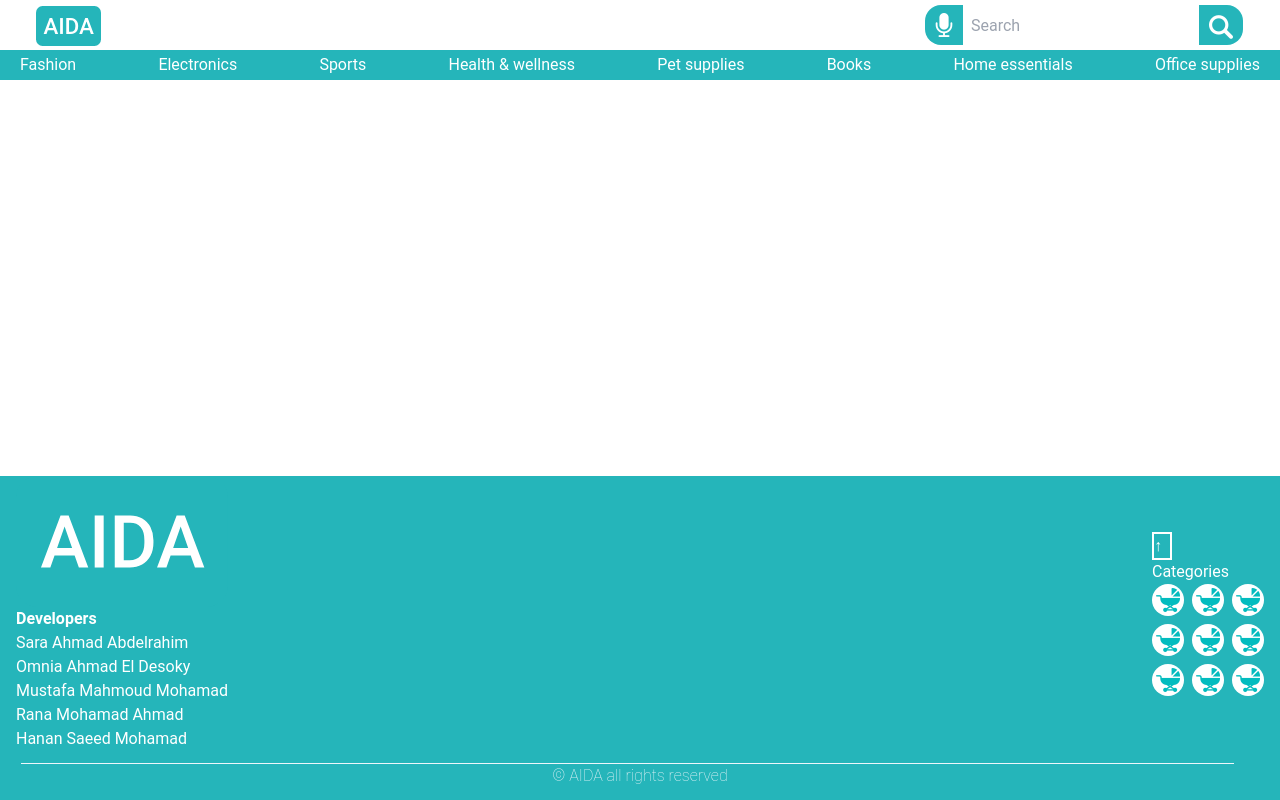
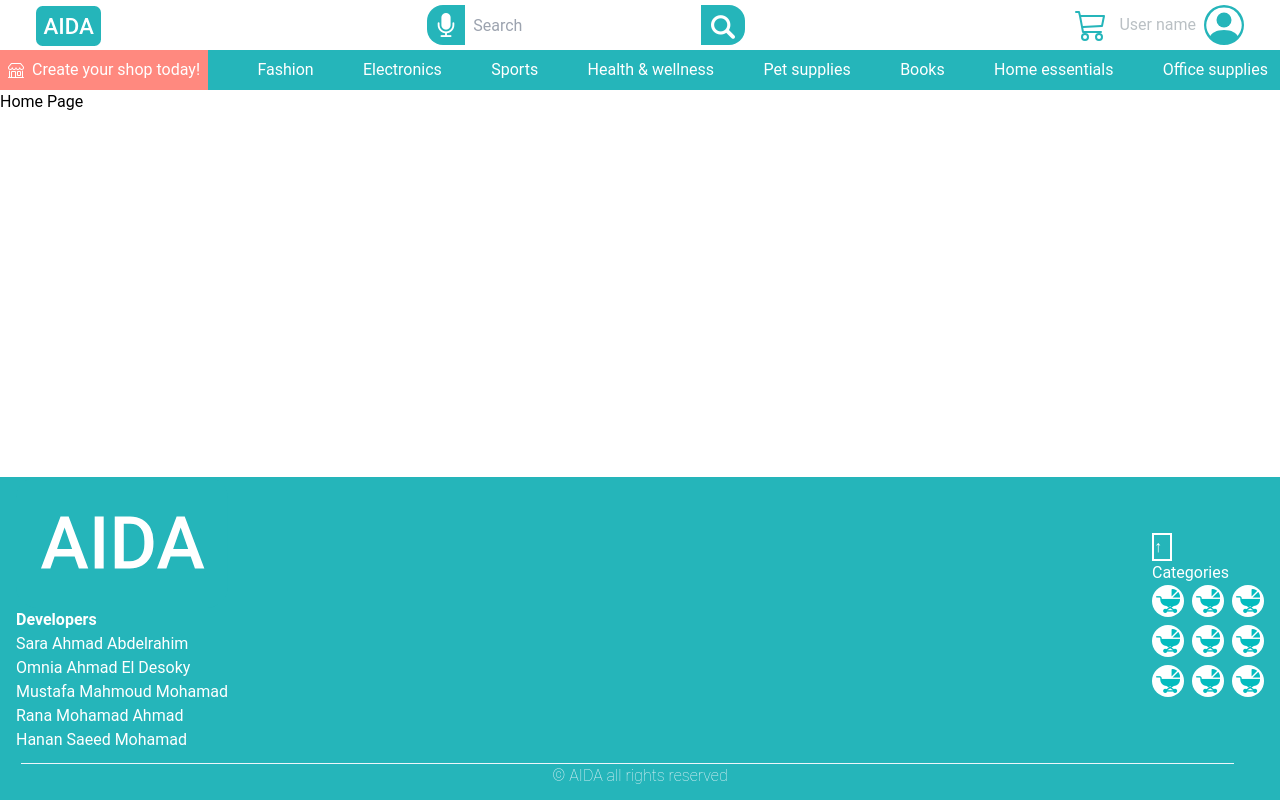
Before and after one commit to RanaMohamad21/Aida-Front-End, a React (Vite) app in the folder Aida/: page / in a window 1280 px wide. Built offline with nearby package versions, Linux system fonts and the light colour scheme.

Commit message:
Updated the home page

```diff
--- a/Aida/src/Products/HomePage.jsx
+++ b/Aida/src/Products/HomePage.jsx
@@ -5,11 +5,14 @@ import UpperFooter from "../UI/UpperFooter";
 function HomePage() {
     // const {user} = useAuthentication();
     return (
-        <>
+        <div className="grid grid-rows-[auto,1fr,auto] h-screen">
+        <div>
         <Searchbar />
         <Navbar />
+        </div>
+        <div >Home Page</div>
         <UpperFooter/>
-        </>
+        </div>
     )
 }
 
--- a/Aida/src/UI/Navbar.jsx
+++ b/Aida/src/UI/Navbar.jsx
@@ -1,4 +1,5 @@
 import { NavLink } from "react-router-dom";
+import CreateShopIcon from "../assets/icons/CreateShopIcon";
 
 // Alhamdulillah Done
 const NavbarLinks = [
@@ -14,10 +15,23 @@ const NavbarLinks = [
 
 function Navbar() {
   return (
-    <nav className="w-[100%] bg-teal h-[30px] ">
-      <div className="   text-white font-sans py-3 px-5 w-full h-full">
+    <nav className="w-[100%] bg-teal mt-1 h-10  ">
+      <div className="   text-white font-sans  w-full h-full  ">
         {/*Menu items*/}
-        <ul className="flex justify-between text-nowrap items-center gap-12 h-full">
+        <ul className="flex justify-between text-nowrap items-center gap-12 h-full pr-3">
+          <li className="bg-FlamingoPink h-full px-2 ">
+            <NavLink
+              to="/signupvendor1"
+              className="inline-block hover:text-IceBlue  duration-200"
+            >
+              <div className=" flex items-center justify-center gap-2 pt-2 ">
+              <span >
+              <CreateShopIcon/>
+              </span>
+              Create your shop today!
+              </div>
+            </NavLink>
+          </li>
           {NavbarLinks.map((link, index) => (
             <li key={index}>
               <NavLink
--- a/Aida/src/UI/Searchbar.jsx
+++ b/Aida/src/UI/Searchbar.jsx
@@ -1,9 +1,11 @@
 import logoWhiteTxtAida from "/src/assets/logo/LogoWhiteTextAida.svg";
 import microphone from "/src/assets/home/microphoneWhite.png";
 import search from "/src/assets/home/search.png";
+import Cart from "../assets/icons/Cart";
+import UserProfile from "../assets/icons/UserProfile";
 function Searchbar() {
   return (
-    <nav className="w-screen  bg-white px-9 my-[4px]  justify-between flex  ">
+    <nav className="w-full   px-9 my-[4px] flex justify-between   ">
       {/* Search Bar Section */}
 
         {/*Logo start*/}
@@ -16,6 +18,7 @@ function Searchbar() {
         </div>
         {/* Logo end */}
         {/* Search start */}
+        <div>
         <form action="">
           <div className="w-max flex items-center p-[1px]  rounded-2xl">
             <span className="bg-teal py-2 px-1 rounded-tl-2xl rounded-bl-2xl h-[40px]">
@@ -39,7 +42,16 @@ function Searchbar() {
             </span>
           </div>
         </form>
+        </div>
         {/* Search end */}
+
+        {/* Right part */}
+        <div className="flex gap-2 justify-center items-center text-gray">
+          <Cart color="#25b5ba" style="w-10 h-8"/>
+          <p>User name</p>
+          <UserProfile style = "w-10 h-10" color = "#25b5ba"/>
+        </div>
+
     </nav>
   );
 }
--- a/Aida/src/UI/UpperFooter.jsx
+++ b/Aida/src/UI/UpperFooter.jsx
@@ -19,7 +19,7 @@ const iconList = [
 ];
 function UpperFooter() {
   return (
-    <div className="bg-teal  flex justify-between items-center px-4 text-white absolute w-[100%] mb-0 bottom-[49px] ">
+    <div className="bg-teal  flex justify-between items-center px-4 text-white  w-full mb-12  bottom-[49px] ">
       <div className="justify-self-start ">
         <img src={logoWhiteTxtAida} alt="logo" />
         <p className="font-semibold ">Developers</p>
--- /dev/null
+++ b/Aida/src/assets/icons/Cart.jsx
@@ -0,0 +1,9 @@
+function Cart({style,color=""}) {
+    return (
+        <svg xmlns="http://www.w3.org/2000/svg" width="16" height="16" fill={`${color? color:"currentColor"}`} className={`bi bi-cart3 ${style}`} viewBox="0 0 16 16">
+  <path d="M0 1.5A.5.5 0 0 1 .5 1H2a.5.5 0 0 1 .485.379L2.89 3H14.5a.5.5 0 0 1 .49.598l-1 5a.5.5 0 0 1-.465.401l-9.397.472L4.415 11H13a.5.5 0 0 1 0 1H4a.5.5 0 0 1-.491-.408L2.01 3.607 1.61 2H.5a.5.5 0 0 1-.5-.5M3.102 4l.84 4.479 9.144-.459L13.89 4zM5 12a2 2 0 1 0 0 4 2 2 0 0 0 0-4m7 0a2 2 0 1 0 0 4 2 2 0 0 0 0-4m-7 1a1 1 0 1 1 0 2 1 1 0 0 1 0-2m7 0a1 1 0 1 1 0 2 1 1 0 0 1 0-2"/>
+</svg>
+    )
+}
+
+export default Cart;
--- /dev/null
+++ b/Aida/src/assets/icons/CreateShopIcon.jsx
@@ -0,0 +1,9 @@
+function CreateShopIcon() {
+    return (
+        <svg xmlns="http://www.w3.org/2000/svg" width="16" height="16" fill="currentColor" className ="bi bi-shop" viewBox="0 0 16 16">
+  <path d="M2.97 1.35A1 1 0 0 1 3.73 1h8.54a1 1 0 0 1 .76.35l2.609 3.044A1.5 1.5 0 0 1 16 5.37v.255a2.375 2.375 0 0 1-4.25 1.458A2.37 2.37 0 0 1 9.875 8 2.37 2.37 0 0 1 8 7.083 2.37 2.37 0 0 1 6.125 8a2.37 2.37 0 0 1-1.875-.917A2.375 2.375 0 0 1 0 5.625V5.37a1.5 1.5 0 0 1 .361-.976zm1.78 4.275a1.375 1.375 0 0 0 2.75 0 .5.5 0 0 1 1 0 1.375 1.375 0 0 0 2.75 0 .5.5 0 0 1 1 0 1.375 1.375 0 1 0 2.75 0V5.37a.5.5 0 0 0-.12-.325L12.27 2H3.73L1.12 5.045A.5.5 0 0 0 1 5.37v.255a1.375 1.375 0 0 0 2.75 0 .5.5 0 0 1 1 0M1.5 8.5A.5.5 0 0 1 2 9v6h1v-5a1 1 0 0 1 1-1h3a1 1 0 0 1 1 1v5h6V9a.5.5 0 0 1 1 0v6h.5a.5.5 0 0 1 0 1H.5a.5.5 0 0 1 0-1H1V9a.5.5 0 0 1 .5-.5M4 15h3v-5H4zm5-5a1 1 0 0 1 1-1h2a1 1 0 0 1 1 1v3a1 1 0 0 1-1 1h-2a1 1 0 0 1-1-1zm3 0h-2v3h2z"/>
+</svg>
+    )
+}
+
+export default CreateShopIcon;
--- /dev/null
+++ b/Aida/src/assets/icons/UserProfile.jsx
@@ -0,0 +1,12 @@
+function UserProfile({style, color = ""}) {
+    return (
+        <svg xmlns="http://www.w3.org/2000/svg" width="16" height="16" fill={`${color? color:"currentColor"}`} className= {
+            `${style} bi bi-person-circle`
+        } viewBox="0 0 16 16">
+  <path d="M11 6a3 3 0 1 1-6 0 3 3 0 0 1 6 0"/>
+  <path fillRule="evenodd" d="M0 8a8 8 0 1 1 16 0A8 8 0 0 1 0 8m8-7a7 7 0 0 0-5.468 11.37C3.242 11.226 4.805 10 8 10s4.757 1.225 5.468 2.37A7 7 0 0 0 8 1"/>
+</svg>
+    )
+}
+
+export default UserProfile;
```
Also changed, not shown: Aida/src/assets/home/shop.svg (added).
